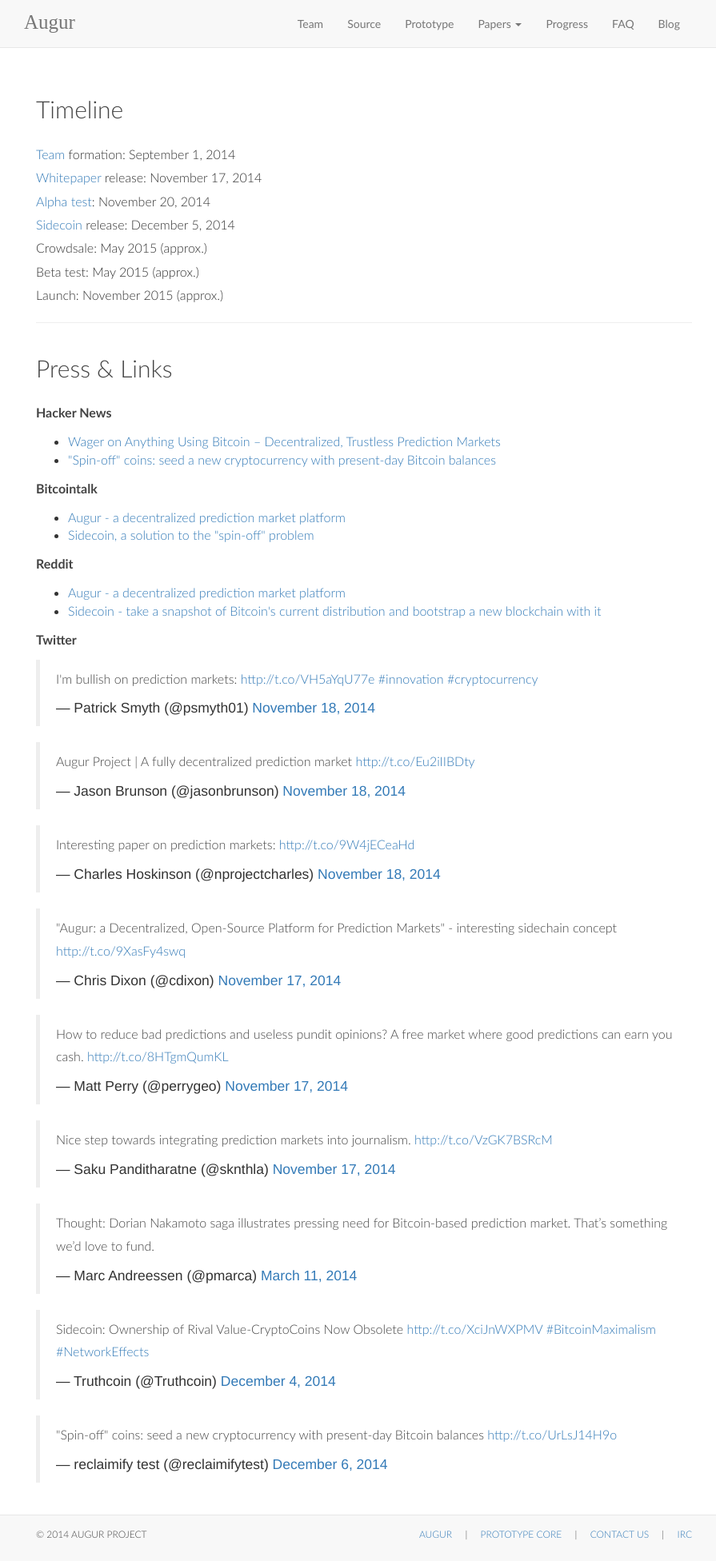
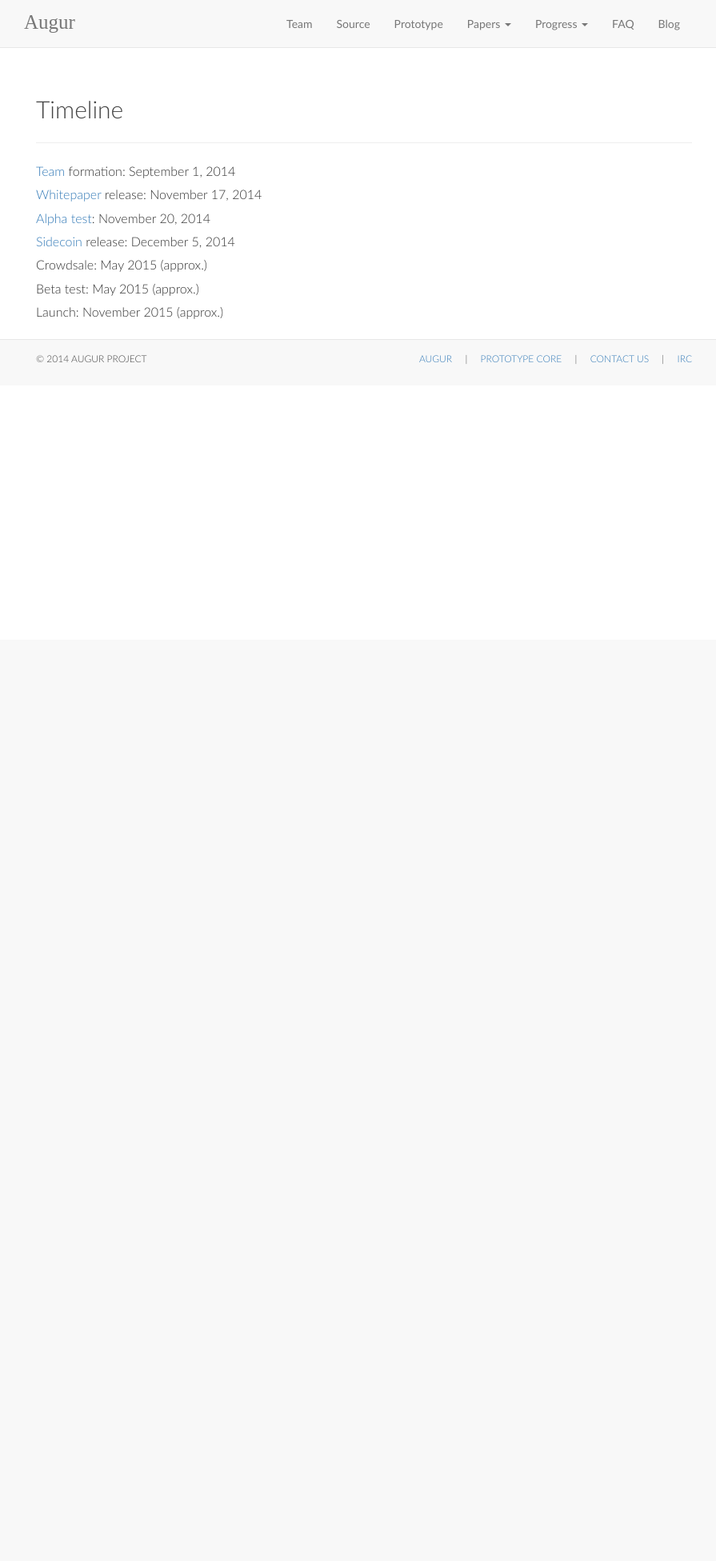
Before and after one commit to collegecrypto/augur.net, a Django app: page /progress/ in a window 1280 px wide. Shown: the whole page at 80% size, without its empty margins (185-1080 px from the left). After the commit the page ends 455 px from the top, so only its background shows below. Run offline with Django 3.2, Linux system fonts and the light colour scheme; some libraries are stand-ins or nearby versions; some web fonts are replaced.

Commit message:
split up timeline and press pages

```diff
--- a/augur_net/templates/base.html
+++ b/augur_net/templates/base.html
@@ -41,7 +41,15 @@
               <li role="presentation"><a role="menuitem" tabindex="-1" href="http://augur.link/augur.pdf">Implementation</a></li>
             </ul>
           </li>
-          <li><a href="/progress">Progress</a></li>
+          <li class="dropdown">
+            <a href="#" class="dropdown-toggle" type="button" id="dropdown-progress" data-toggle="dropdown" aria-expanded="true">
+              Progress <span class="caret"></span>
+            </a>
+            <ul class="dropdown-menu" role="menu" aria-labelledby="dropdown-progress">
+              <li role="presentation"><a role="menuitem" tabindex="-1" href="/progress">Timeline</a></li>
+              <li role="presentation"><a role="menuitem" tabindex="-1" href="/press">Press</a></li>
+            </ul>
+          </li>
           <li><a href="/faq">FAQ</a></li>
           <li><a href="http://blog.augur.net">Blog</a></li>
         </ul>
--- a/augur_net/templates/progress.html
+++ b/augur_net/templates/progress.html
@@ -3,6 +3,7 @@
 <div class="row" id="timeline">
    <div class="col-xs-12">
     <h2>Timeline</h2>
+    <hr />
     <ul style="list-style-type:none;margin:0;padding:0;line-height:22pt;">
       <li><a href="/team">Team</a> formation: September 1, 2014</li>
       <li><a href="{{ STATIC_URL }}augur.pdf">Whitepaper</a> release: November 17, 2014</li>
@@ -14,72 +15,4 @@
     </ul>
    </div>
 </div>
-<hr />
-<div class="row" id="timeline">
-  <div class="col-xs-12">
-  <h2>Press &amp; Links</h2>
-  <p>
-    <b>Hacker News</b>
-    <ul>
-      <li><a href="https://news.ycombinator.com/item?id=8620201">
-        Wager on Anything Using Bitcoin – Decentralized, Trustless Prediction Markets
-      </a></li>
-      <li>
-        <a href="https://news.ycombinator.com/item?id=8709836">"Spin-off" coins: seed a new cryptocurrency with present-day Bitcoin balances</a>
-      </li>
-    </ul>
-  </p>
-  <p>
-    <b>Bitcointalk</b>
-    <ul>
-      <li><a href="https://bitcointalk.org/index.php?topic=860629.0">
-        Augur - a decentralized prediction market platform
-      </a></li>
-      <li><a href="https://bitcointalk.org/index.php?topic=883588.0">
-        Sidecoin, a solution to the "spin-off" problem
-      </a></li>
-    </ul>
-  </p>
-  <p>
-    <b>Reddit</b>
-    <ul>
-      <li><a href="http://www.reddit.com/r/Bitcoin/comments/2mk9xx/augur_a_decentralized_prediction_market_platform/">
-        Augur - a decentralized prediction market platform
-      </a></li>
-      <li><a href="http://www.reddit.com/r/Bitcoin/comments/2oae22/sidecoin_take_a_snapshot_of_bitcoins_current/">
-        Sidecoin - take a snapshot of Bitcoin's current distribution and bootstrap a new blockchain with it
-      </a></li>
-    </ul>
-  </p>
-  <p>
-    <b>Twitter</b>
-    <blockquote class="twitter-tweet" lang="en">
-      <p>I&#39;m bullish on prediction markets: <a href="http://t.co/VH5aYqU77e">http://t.co/VH5aYqU77e</a> <a href="https://twitter.com/hashtag/innovation?src=hash">#innovation</a> <a href="https://twitter.com/hashtag/cryptocurrency?src=hash">#cryptocurrency</a></p>&mdash; Patrick Smyth (@psmyth01) <a href="https://twitter.com/psmyth01/status/534538716615049216">November 18, 2014</a>
-    </blockquote>
-    <blockquote class="twitter-tweet" lang="en">
-      <p>Augur Project | A fully decentralized prediction market <a href="http://t.co/Eu2iIIBDty">http://t.co/Eu2iIIBDty</a></p>&mdash; Jason Brunson (@jasonbrunson) <a href="https://twitter.com/jasonbrunson/status/534563148033171456">November 18, 2014</a>
-    </blockquote>
-    <blockquote class="twitter-tweet" lang="en">
-      <p>Interesting paper on prediction markets: <a href="http://t.co/9W4jECeaHd">http://t.co/9W4jECeaHd</a></p>&mdash; Charles Hoskinson (@nprojectcharles) <a href="https://twitter.com/nprojectcharles/status/534500808113405952">November 18, 2014</a>
-    </blockquote>
-    <blockquote class="twitter-tweet" lang="en"><p>&quot;Augur: a Decentralized, Open-Source Platform for Prediction Markets&quot; - interesting sidechain concept <a href="http://t.co/9XasFy4swq">http://t.co/9XasFy4swq</a></p>&mdash; Chris Dixon (@cdixon) <a href="https://twitter.com/cdixon/status/534490678756405248">November 17, 2014</a></blockquote>
-    <blockquote class="twitter-tweet" lang="en">
-      <p>How to reduce bad predictions and useless pundit opinions? A free market where good predictions can earn you cash. <a href="http://t.co/8HTgmQumKL">http://t.co/8HTgmQumKL</a></p>&mdash; Matt Perry (@perrygeo) <a href="https://twitter.com/perrygeo/status/534461676909645825">November 17, 2014</a>
-    </blockquote>
-    <blockquote class="twitter-tweet" lang="en">
-      <p>Nice step towards integrating prediction markets into journalism. <a href="http://t.co/VzGK7BSRcM">http://t.co/VzGK7BSRcM</a></p>&mdash; Saku Panditharatne (@sknthla) <a href="https://twitter.com/sknthla/status/534443526722158592">November 17, 2014</a>
-    </blockquote>
-    <blockquote class="twitter-tweet" lang="en">
-      <p>Thought: Dorian Nakamoto saga illustrates pressing need for Bitcoin-based prediction market. That’s something we’d love to fund.</p>&mdash; Marc Andreessen (@pmarca) <a href="https://twitter.com/pmarca/status/443260220379115520">March 11, 2014</a>
-    </blockquote>
-    <blockquote class="twitter-tweet" lang="en">
-      <p>Sidecoin: Ownership of Rival Value-CryptoCoins Now Obsolete <a href="http://t.co/XciJnWXPMV">http://t.co/XciJnWXPMV</a> <a href="https://twitter.com/hashtag/BitcoinMaximalism?src=hash">#BitcoinMaximalism</a> <a href="https://twitter.com/hashtag/NetworkEffects?src=hash">#NetworkEffects</a></p>&mdash; Truthcoin (@Truthcoin) <a href="https://twitter.com/Truthcoin/status/540612717695234049">December 4, 2014</a>
-    </blockquote>
-    <blockquote class="twitter-tweet" lang="en">
-      <p>"Spin-off" coins: seed a new cryptocurrency with present-day Bitcoin balances <a href="http://t.co/UrLsJ14H9o">http://t.co/UrLsJ14H9o</a></p>&mdash; reclaimify test (@reclaimifytest) <a href="https://twitter.com/reclaimifytest/status/541307190548914176">December 6, 2014</a>
-    </blockquote>
-    <script async src="//platform.twitter.com/widgets.js" charset="utf-8"></script>
-  </p>
-  </div>
-</div>
 {% endblock %}
--- a/augur_net/urls.py
+++ b/augur_net/urls.py
@@ -18,6 +18,7 @@ urlpatterns = patterns('',
     url(r'^prototype/$', 'augur_net.views.prototype', name='prototype'),
     url(r'^code/$', 'augur_net.views.code', name='code'),
     url(r'^progress/$', 'augur_net.views.progress', name='progress'),
+    url(r'^press/$', 'augur_net.views.press', name='press'),
 
     # Uncomment the admin/doc line below to enable admin documentation:
     # url(r'^admin/doc/', include('django.contrib.admindocs.urls')),
--- a/augur_net/views.py
+++ b/augur_net/views.py
@@ -21,6 +21,9 @@ def faq(request):
 def progress(request):
     return render(request, 'progress.html')
 
+def press(request):
+    return render(request, 'press.html')
+
 def team(request):
     return render(request, 'team.html')
 
```
Also changed, not shown: augur_net/templates/code.html (+5 -4 lines), augur_net/templates/press.html (added, +71 -0 lines). Lines whose indentation alone changed are shown as unchanged.
